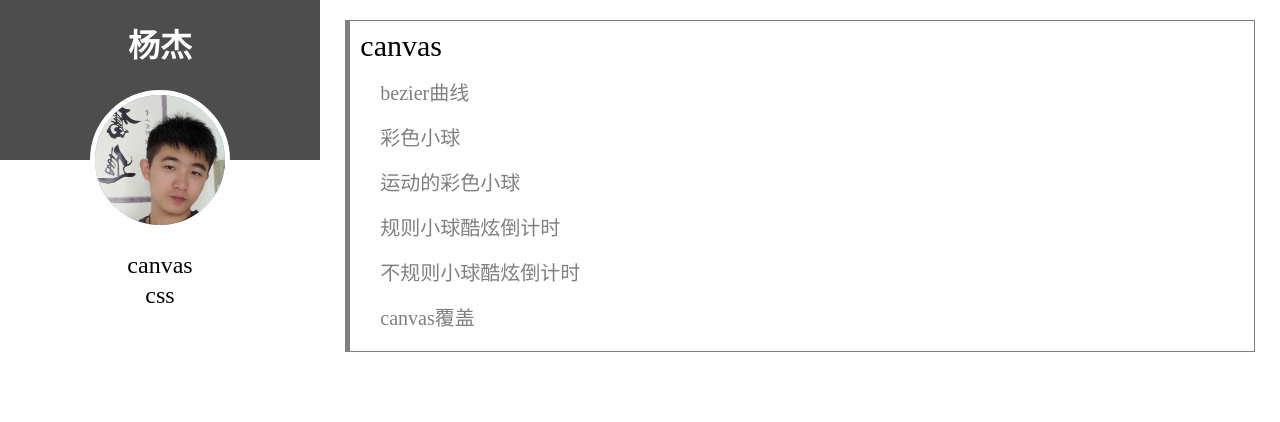
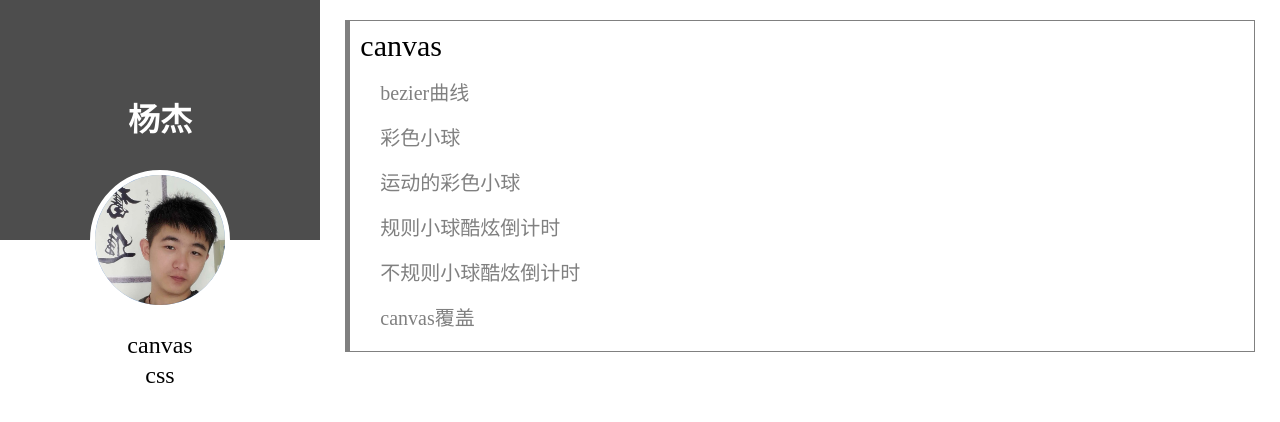
Before and after one commit to melodyJie/StudyCode, a PHP site: page / in a window 1280 px wide. Shown: the top 422 px of the page. Run offline with PHP 8.4, Linux system fonts and the light colour scheme.

Commit message:
no problem

```diff
--- a/index.html
+++ b/index.html
@@ -14,7 +14,7 @@
         <div id="main_left">
             <div id="left_top">
                 <h1 id='left_top_name'>杨杰</h1>
-                <img id='head_img' src="images/head.jpg" alt="">
+                <img id='head_img' src="images/head.jpg" alt="" />
             </div>
             <div id="left_bottom">
                 <div id="left_bottom_list">
--- a/style_css/css.css
+++ b/style_css/css.css
@@ -29,15 +29,17 @@ li{
 	height:100%;
 }
 #left_top{
-	height:20%;
+	height:30%;
 	background-color:#4D4D4D;
 
 	position:relative;
 }
 #left_top_name{
 	color:white;
-	text-align:center;
-	padding-top:20px;
+	position:absolute;
+	bottom:100px;
+	left:50%;
+	transform:translateX(-50%);
 }
 #head_img{
 	width:130px;
```
